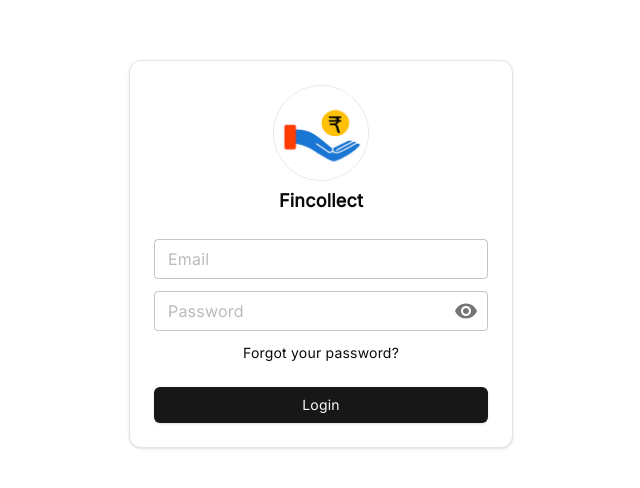
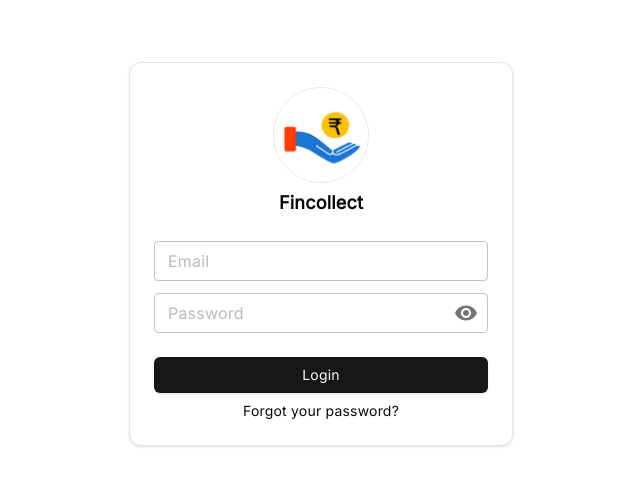
Before and after one commit to ARDRASATHYAN/fincollect_forendent, a React (Vite) app: page / in a window 1280 px wide. Shown: the part 146-634 px from the top of the page, without its empty margins (319-959 px from the left). Built offline with nearby package versions, Linux system fonts and the light colour scheme; no server answers.

Commit message:
login the fogetpassword link position changed to under of button

```diff
--- a/src/components/forms/LoginForm.jsx
+++ b/src/components/forms/LoginForm.jsx
@@ -91,18 +91,19 @@ const handleTogglePassword = () => setShowPassword((prev) => !prev);
 />
 
 
-            <a
-              href="/forgotpassword"
-              className="text-sm hover:text-blue-800 flex justify-center"
-            >
-              Forgot your password?
-            </a>
+
           </CardContent>
 
           <CardFooter className="flex-col gap-2">
             <Button type="submit" className="w-full" disabled={isSubmitting}>
               {isSubmitting ? "Logging in..." : "Login"}
             </Button>
+             <a
+              href="/forgotpassword"
+              className="text-sm hover:text-blue-800 flex justify-center"
+            >
+              Forgot your password?
+            </a>
           </CardFooter>
         </form>
       </Card>
```
